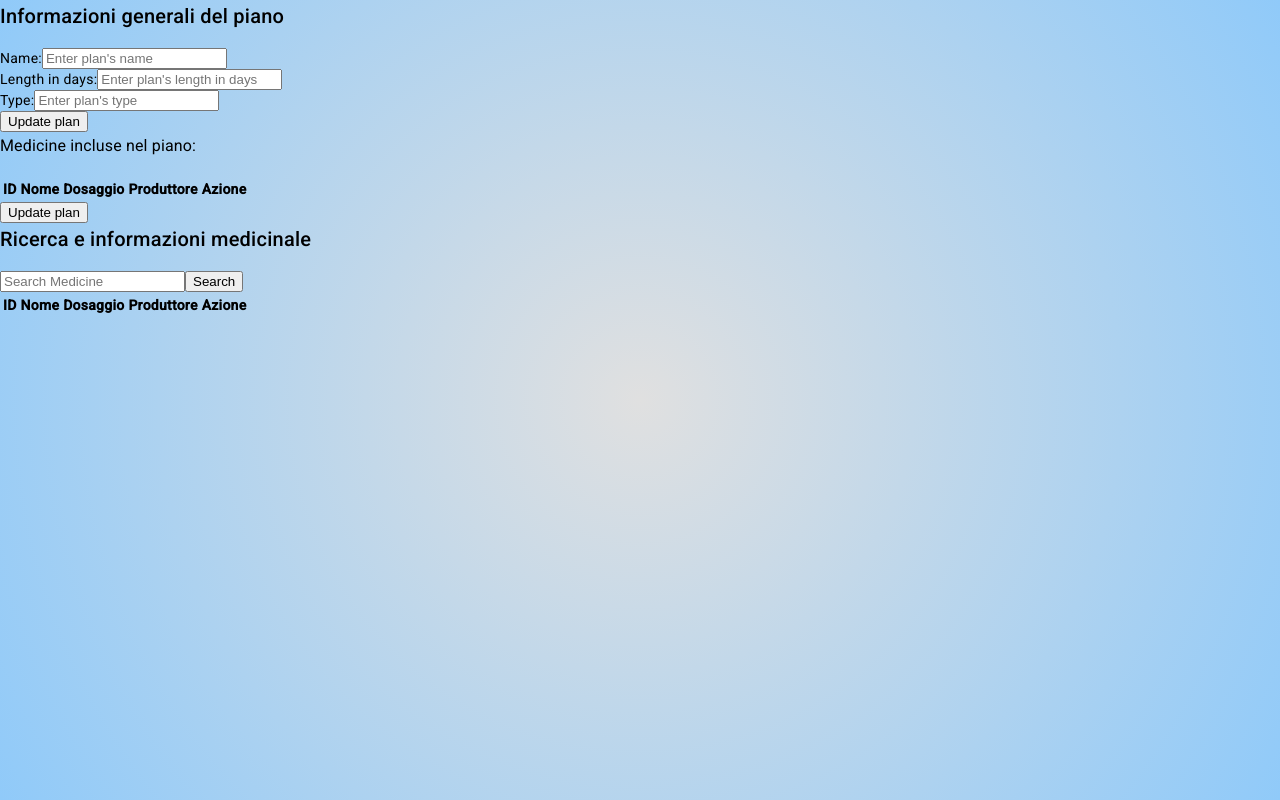
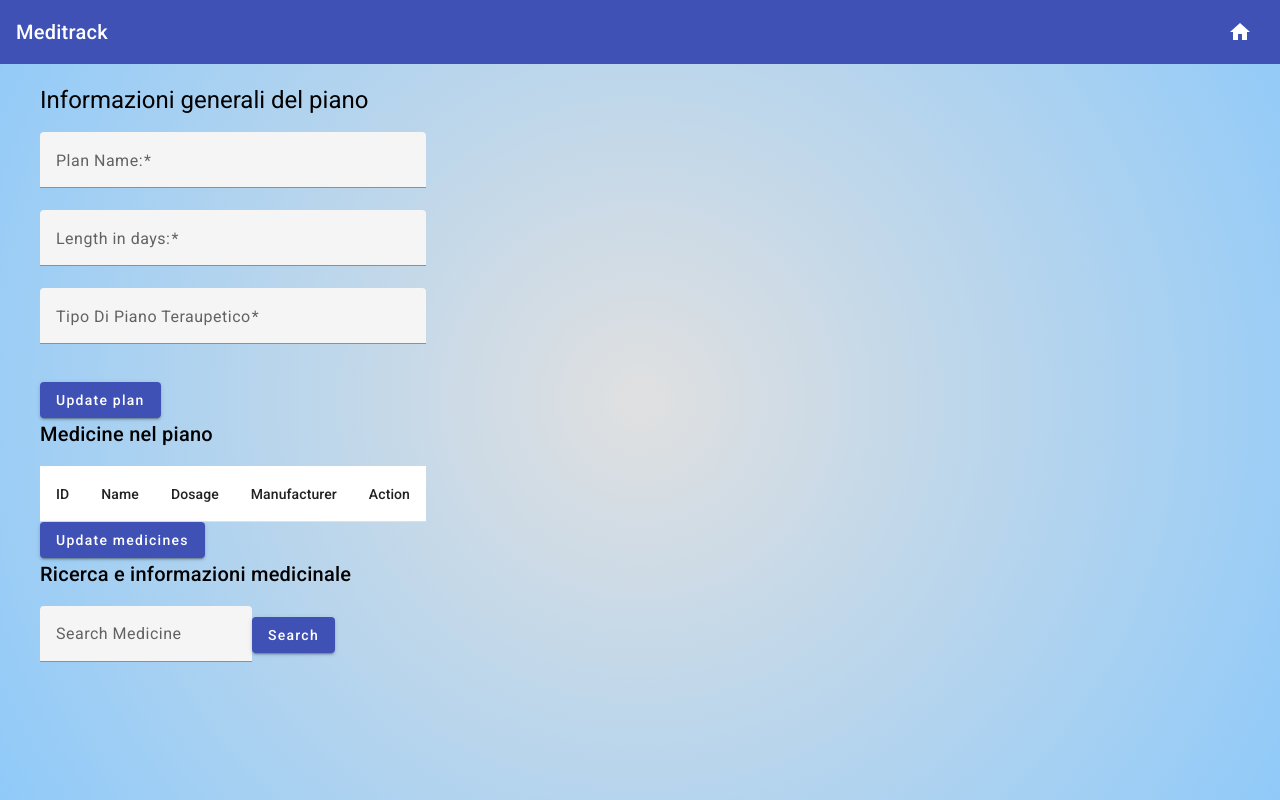
Before and after one commit to FabioArdis/WebMediTrackFrontend, an Angular app: page /editPlan in a window 1280 px wide. Built offline with nearby package versions, Linux system fonts and the light colour scheme.

Commit message:
Edit plan

```diff
--- a/src/app/edit-plan/edit-plan.component.css
+++ b/src/app/edit-plan/edit-plan.component.css
@@ -0,0 +1,39 @@
+.toolBar {
+  display: flex;
+  justify-content: space-between;
+  align-items: center;
+}
+
+.toolBar .example-toolbar-title {
+  flex: 1;
+}
+
+.toolBar button {
+  margin-left: auto;
+}
+
+.form-group {
+  display: flex;
+  flex-direction: column;
+  margin-bottom: 16px; /* Puoi regolare lo spazio tra i campi */
+}
+
+.container {
+  display: flex; /* Utilizza il layout flessibile */
+  justify-content: space-between; /* Allinea gli elementi al massimo della larghezza disponibile */
+  margin: 20px auto 0; /* Applica margini superiori e inferiori a 20px e centra il contenitore orizzontalmente */
+  max-width: 1200px; /* Imposta una larghezza massima per il contenitore */
+}
+
+.form-container, .table-container {
+  width: 45%; /* Imposta la larghezza desiderata per il form e la tabella */
+}
+
+.form-container {
+  margin-right: 20px; /* Aggiunge spazio tra il form e la tabella */
+}
+
+.mat-form-field {
+  width: 100%; /* Imposta la larghezza dei campi di input al 100% del contenitore */
+  margin-bottom: 20px;
+}
--- a/src/app/edit-plan/edit-plan.component.html
+++ b/src/app/edit-plan/edit-plan.component.html
@@ -1,81 +1,99 @@
+<div class="page-container">
+  <mat-toolbar color="primary" class="toolBar">
+    <span class="example-toolbar-title">Meditrack</span>
+
+    <button mat-icon-button color="link" (click)="goToHome()" >
+      <mat-icon>home</mat-icon>
+    </button>
+  </mat-toolbar>
+
   <div class="container">
     <div class="row">
-    <div class="col-md-6">
-      <h2>Informazioni generali del piano</h2>
+      <h1>Informazioni generali del piano</h1>
       <form (ngSubmit)="saveGeneralInfo()">
       <div class="form-group">
-          <label for="planName">Name:</label>
-          <input type="text" class="form-control" placeholder="Enter plan's name" id="planName" name="planName" [(ngModel)]="planData.name" [value]="plan.name">
-        </div>
-        <div class="form-group">
-          <label for="planLength">Length in days:</label>
-          <input type="number" class="form-control" placeholder="Enter plan's length in days" id="planLength" name="planLength" [(ngModel)]="planData.length" [value]="plan.length">
-        </div>
-        <div class="form-group">
-          <label for="planType">Type:</label>
-          <input type="text" class="form-control" placeholder="Enter plan's type" id="planType" name="planType" [(ngModel)]="planData.type" [value]="plan.type">
+        <mat-form-field >
+          <mat-label>Plan Name:</mat-label>
+          <input matInput type="text" class="form-control" placeholder="Inserisci Plan Name" id="planName" name="planName" required [(ngModel)]="planData.name" [value]="plan.name">
+        </mat-form-field>
+        <mat-form-field >
+          <mat-label>Length in days:</mat-label>
+          <input matInput type="number" class="form-control" placeholder="Inserisci Plan's lenght " id="planLength" name="planLength" required [(ngModel)]="planData.planLength" [value]="plan.length">
+        </mat-form-field>
+        <mat-form-field >
+          <mat-label>Tipo Di Piano Teraupetico</mat-label>
+          <input matInput type="text" class="form-control" placeholder="Inserisci Tipo Piano " id="planType" name="planType" required [(ngModel)]="planData.type" [value]="plan.type">
+        </mat-form-field>
       </div>
 
-        <button type="submit">Update plan</button>
+      <button mat-raised-button type="submit" color="primary">Update plan</button>
     </form>
 
+      <div class="table-container">
+        <h2> Medicine nel piano </h2>
+        <table mat-table  [dataSource]="plan.medicines">
 
-      <h3>Medicine incluse nel piano:</h3>
-      <table>
-        <thead>
-        <tr>
-          <th>ID</th>
-          <th>Nome</th>
-          <th>Dosaggio</th>
-          <th>Produttore</th>
-          <th>Azione</th>
-        </tr>
-        </thead>
-        <tbody>
-        <tr *ngFor="let medicine of plan.medicines">
-          <td>{{ medicine.id }}</td>
-          <td>{{ medicine.name }}</td>
-          <td>{{ medicine.dosage }}</td>
-          <td>{{ medicine.manufacturer }}</td>
-          <td>
-            <button (click)="removeMedicine(medicine)">Remove from plan</button>
+          <ng-container matColumnDef="id">
+            <th mat-header-cell *matHeaderCellDef> ID </th>
+            <td mat-cell *matCellDef="let medicine"> {{ medicine.id }} </td>
+          </ng-container>
+
+          <ng-container matColumnDef="name">
+            <th mat-header-cell *matHeaderCellDef> Name </th>
+            <td mat-cell *matCellDef="let medicine"> {{ medicine.name }} </td>
+          </ng-container>
+
+          <ng-container matColumnDef="dosage">
+            <th mat-header-cell *matHeaderCellDef> Dosage </th>
+            <td mat-cell *matCellDef="let medicine"> {{ medicine.dosage }} </td>
+          </ng-container>
+
+          <ng-container matColumnDef="manufacturer">
+            <th mat-header-cell *matHeaderCellDef> Manufacturer </th>
+            <td mat-cell *matCellDef="let medicine"> {{ medicine.manufacturer }} </td>
+          </ng-container>
+
+          <ng-container matColumnDef="action">
+            <th mat-header-cell *matHeaderCellDef> Action </th>
+            <td mat-cell *matCellDef="let medicine">
+             <button mat-raised-button (click)="removeMedicine(medicine)" color="primary">Delete</button>
             </td>
-        </tr>
-        </tbody>
+          </ng-container>
+
+          <tr mat-header-row *matHeaderRowDef="medicineColumns"></tr>
+          <tr mat-row *matRowDef="let row; columns: medicineColumns;"></tr>
         </table>
       </div>
 
-    <button (click)="updatePlan()">Update plan</button>
+      <button mat-raised-button color ="primary" class="btn btn-success mr-2" (click)="updatePlan()">Update medicines</button>
 
-    <div class="col-md-6">
       <h2>Ricerca e informazioni medicinale</h2>
-      <input type="text" placeholder="Search Medicine" name="searchText" #searchBox>
-      <button class="primary" type="button" (click)="searchMedicine(searchBox.value)">Search</button>
 
+      <mat-form-field>
+        <input matInput type="text" placeholder="Search Medicine" name="searchText" #searchBox>
+      </mat-form-field>
 
+      <button mat-raised-button color ="primary" class="btn btn-success mr-2" (click)="searchMedicine(searchBox.value)">Search</button>
 
-      <table>
-        <thead>
-        <tr>
-          <th>ID</th>
-          <th>Nome</th>
-          <th>Dosaggio</th>
-          <th>Produttore</th>
-          <th>Azione</th>
-        </tr>
-        </thead>
-        <tbody>
-        <tr *ngFor="let medicine of searchResults">
-          <td>{{ medicine.id }}</td>
-          <td>{{ medicine.name }}</td>
-          <td>{{ medicine.dosage }}</td>
-          <td>{{ medicine.manufacturer }}</td>
-          <td>
-            <button (click)="addMedicineToPlan(medicine)">Aggiungi al piano</button>
-          </td>
-        </tr>
-        </tbody>
-      </table>
+      <div *ngIf="searchResults != null">
+        <div *ngFor="let med of searchResults" [attr.id]="'r' + med.id" class="d-flex flex-wrap">
+
+          <mat-card class="example-card">
+            <mat-card-subtitle> {{med.name}} </mat-card-subtitle>
+            <mat-card-content>
+
+              <p> Name : {{med.name}}</p>
+              <p> Dosage: {{med.dosage}}</p>
+              <p> Manufacturer : {{med.manufacturer}}</p>
+
+              <mat-divider></mat-divider>
+            </mat-card-content>
+            <mat-card-actions>
+              <button mat-raised-button color ="primary" class="btn btn-success mr-2" (click)="addMedicineToPlan(med)">Add medicine</button>
+            </mat-card-actions>
+          </mat-card>
+        </div>
+      </div>
 
     </div>
   </div>
--- a/src/app/edit-plan/edit-plan.component.ts
+++ b/src/app/edit-plan/edit-plan.component.ts
@@ -16,6 +16,8 @@ export class EditPlanComponent implements OnInit {
   searchTerm: string = '';
   searchResults: any;
   selectedMedicine: any = null;
+
+  medicineColumns: string[] = ['id', 'name', 'dosage', 'manufacturer', 'action'];
 
   constructor(private searchService : SearchService, private userService : UserService, private planService : PlanService, private router : Router) {
   }
@@ -119,4 +121,8 @@ export class EditPlanComponent implements OnInit {
   }
 
   protected readonly sessionStorage = sessionStorage;
+
+  goToHome() {
+    this.router.navigate(['home']);
+  }
 }
```
Lines whose indentation alone changed are shown as unchanged.
